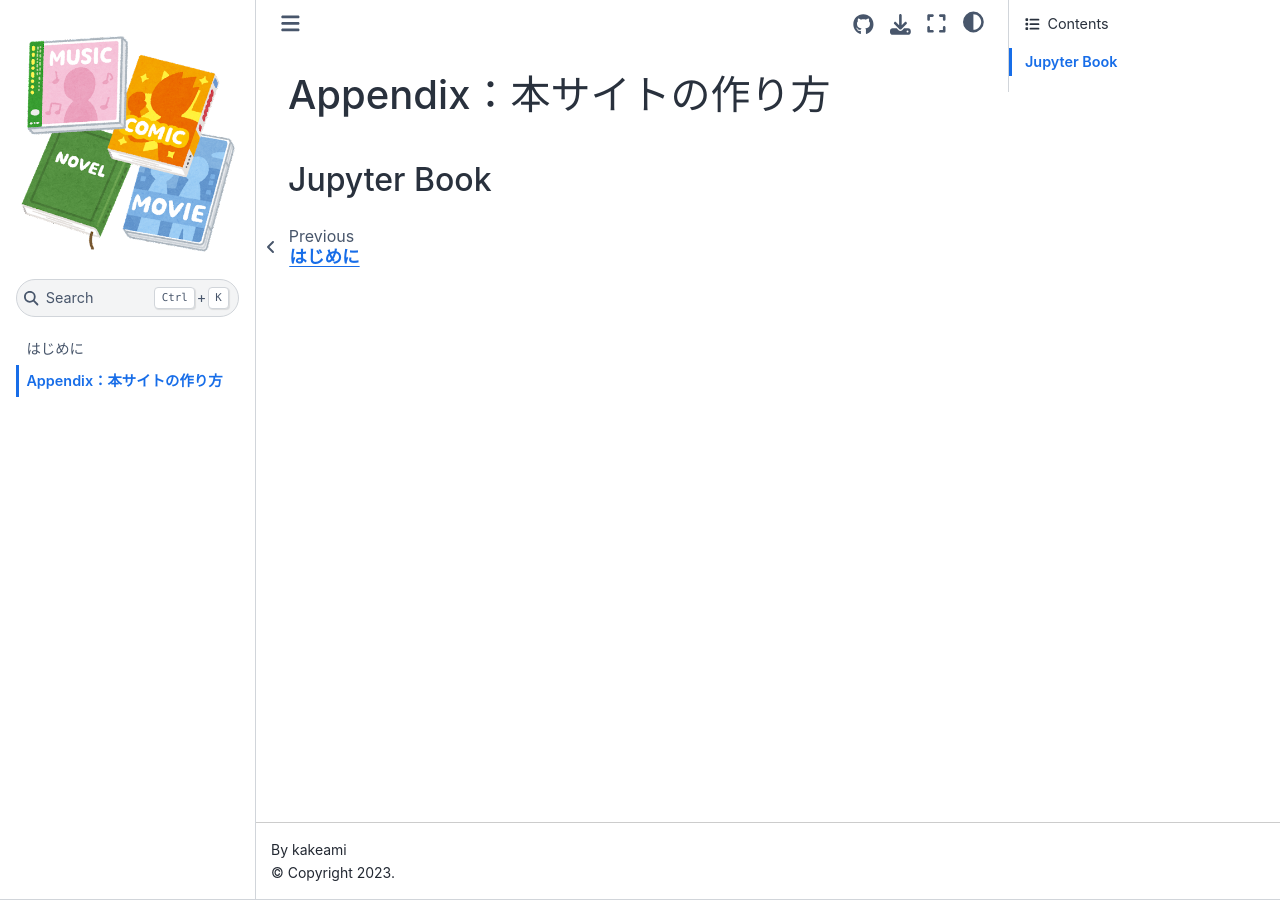
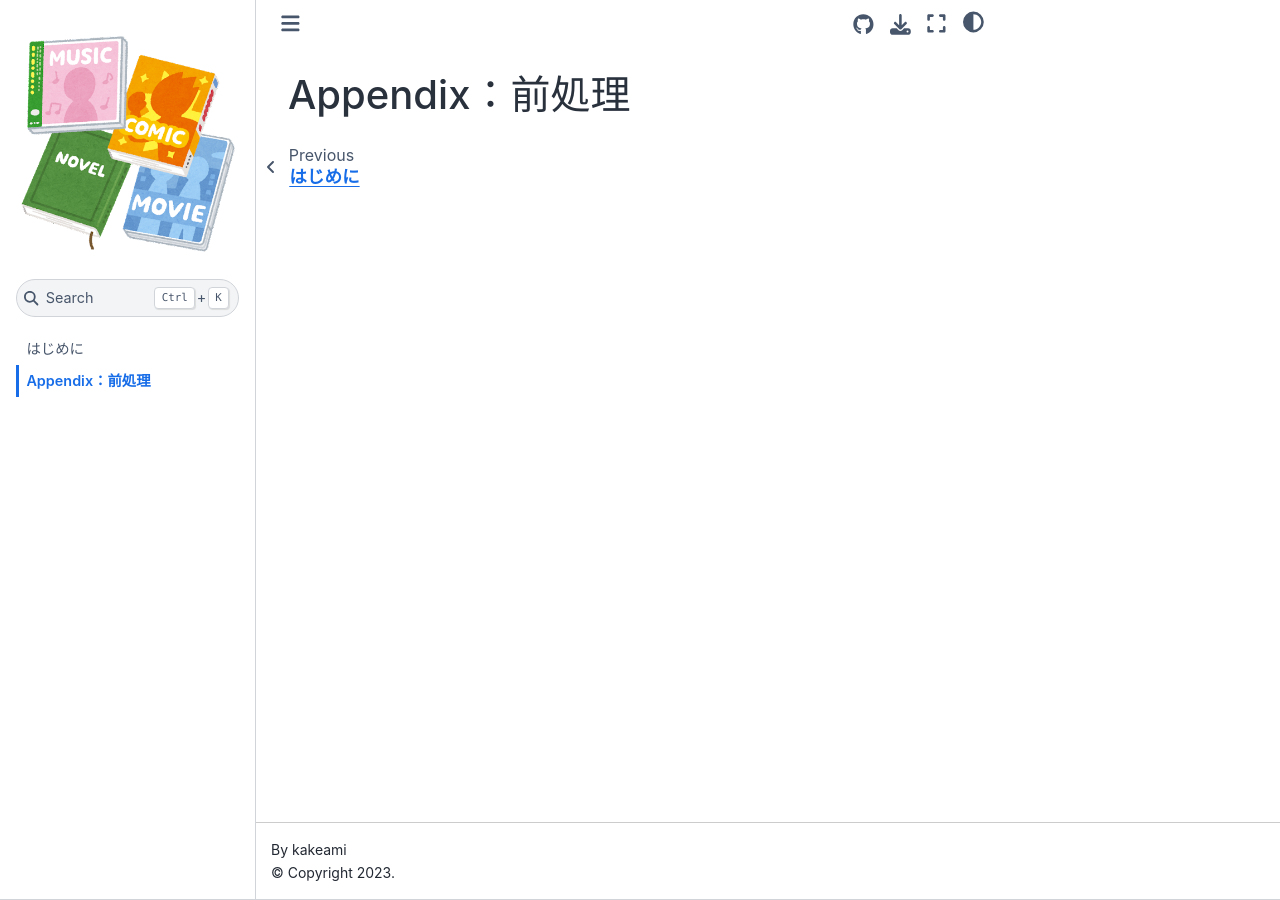
Before and after one commit to kakeami/viz-madb, a Jupyter Book: the page built from book/appendix.md, in a window 1280 px wide. Built offline with Jupyter Book 1.0.4 settings and Sphinx 7.4.7 and the Sphinx Book theme 1.1.4, drawn with Linux system fonts in a browser that asks for light colours; pages that are not in the unit, such as notebooks, are missing from menus; comment, search, counter and statistics services are not loaded.

```diff
--- a/book/appendix.md
+++ b/book/appendix.md
@@ -1,3 +1 @@
-# Appendix：本サイトの作り方
-
-## Jupyter Book
+# Appendix：前処理
```
Also changed, not shown: .gitmodules (added).
